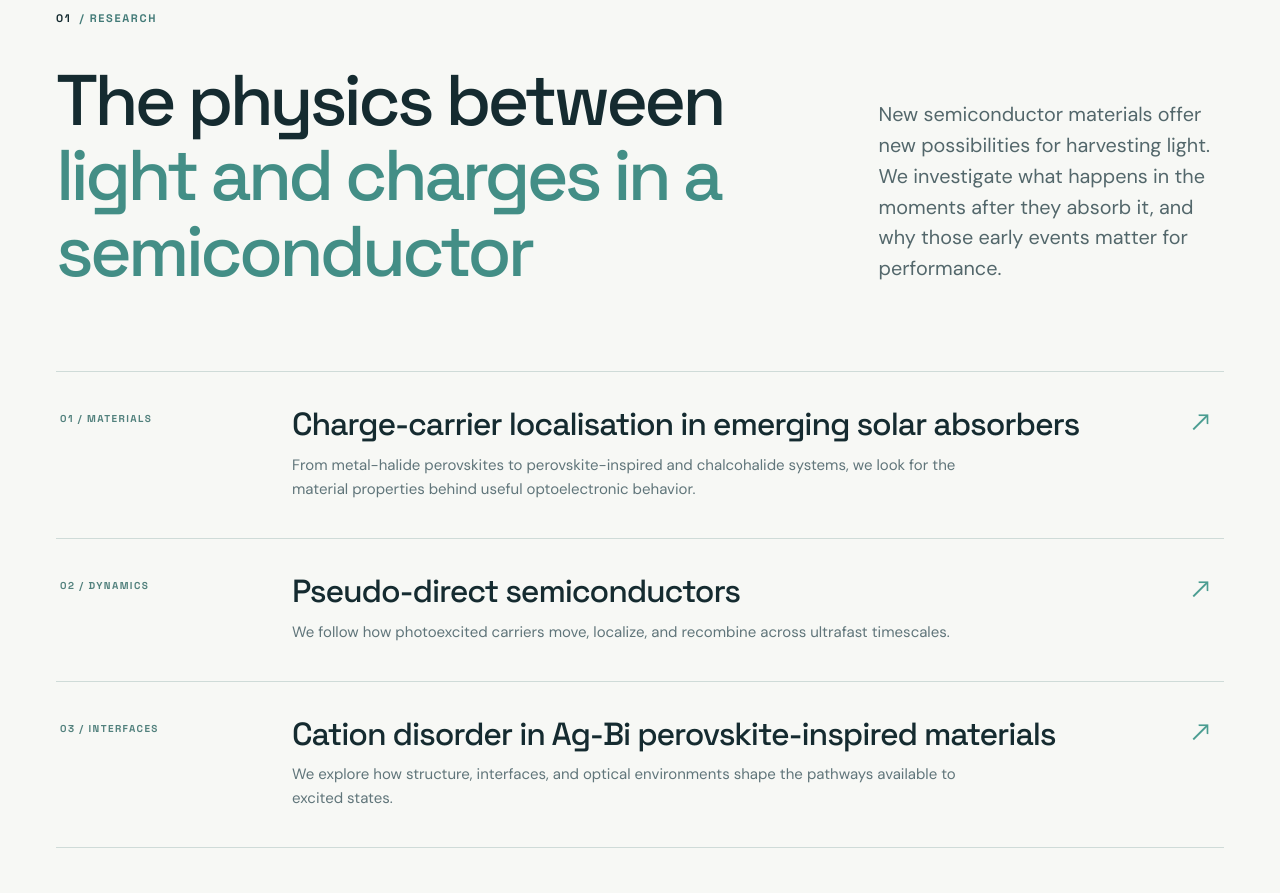
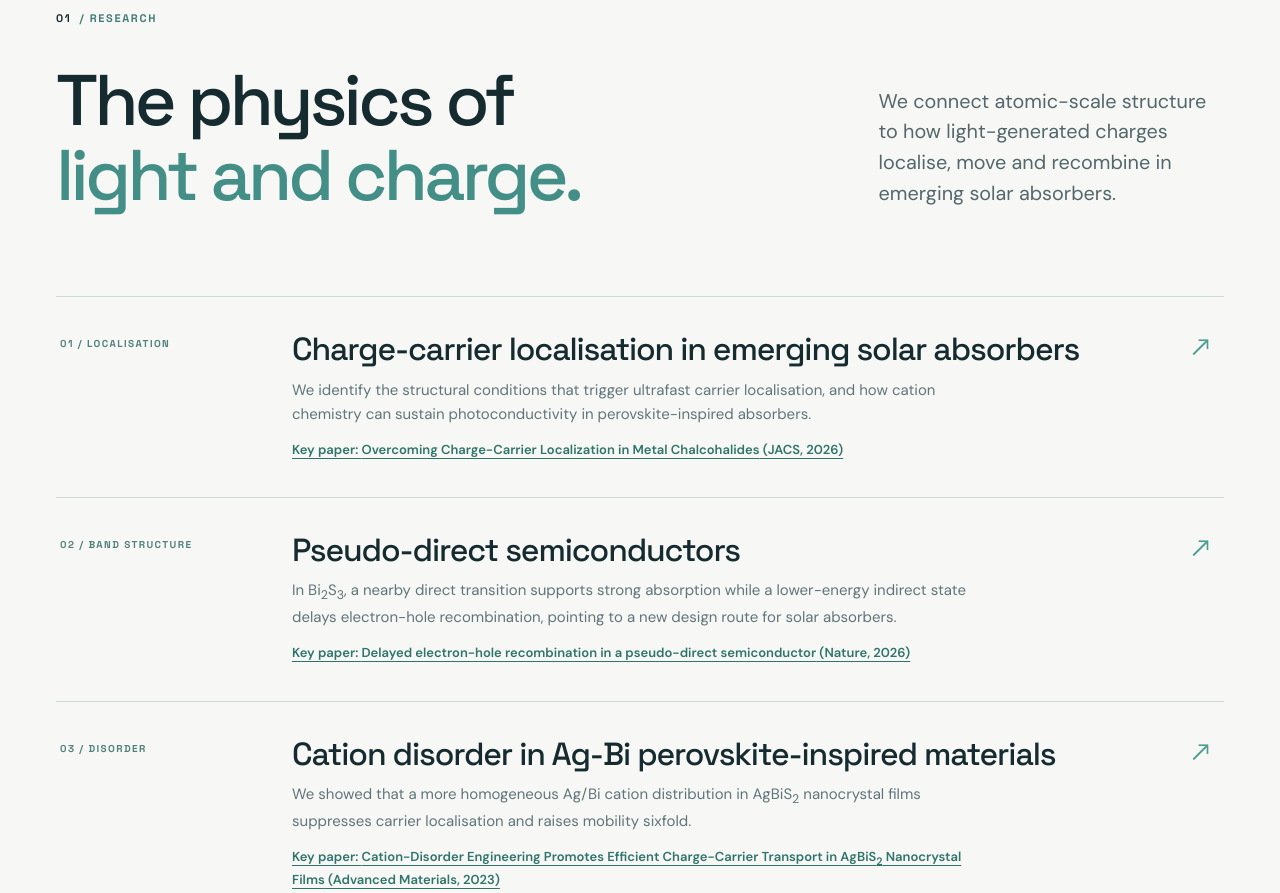
Before and after one commit to Semicond-Collective/Lab, a plain HTML site: page index.html in a window 1280 px wide. Shown: the part 840-1733 px from the top of the page. Drawn offline with Linux system fonts and the light colour scheme.

Commit message:
Clarify three research themes with primary publications

```diff
--- a/index.html
+++ b/index.html
@@ -62,23 +62,35 @@
         <div class="page-wrap">
           <div class="section-label reveal"><span>01</span> / RESEARCH</div>
           <div class="intro-grid">
-            <h2 class="display-heading reveal" id="research-title">The physics between<br><em>light and charges in a semiconductor</em></h2>
-            <p class="intro-lead reveal">New semiconductor materials offer new possibilities for harvesting light. We investigate what happens in the moments after they absorb it, and why those early events matter for performance.</p>
+            <h2 class="display-heading reveal" id="research-title">The physics of<br><em>light and charge.</em></h2>
+            <p class="intro-lead reveal">We connect atomic-scale structure to how light-generated charges localise, move and recombine in emerging solar absorbers.</p>
           </div>
           <div class="research-list">
             <article class="research-row reveal">
-              <span class="row-index">01 / MATERIALS</span>
-              <div><h3>Charge-carrier localisation  in emerging solar absorbers</h3><p>From metal-halide perovskites to perovskite-inspired and chalcohalide systems, we look for the material properties behind useful optoelectronic behavior.</p></div>
+              <span class="row-index">01 / LOCALISATION</span>
+              <div>
+                <h3>Charge-carrier localisation in emerging solar absorbers</h3>
+                <p>We identify the structural conditions that trigger ultrafast carrier localisation, and how cation chemistry can sustain photoconductivity in perovskite-inspired absorbers.</p>
+                <a class="research-reference" href="https://doi.org/10.1021/jacs.6c05142" target="_blank" rel="noopener noreferrer">Key paper: <cite>Overcoming Charge-Carrier Localization in Metal Chalcohalides</cite> (JACS, 2026)</a>
+              </div>
               <span class="row-mark" aria-hidden="true">&#8599;</span>
             </article>
             <article class="research-row reveal">
-              <span class="row-index">02 / DYNAMICS</span>
-              <div><h3>Pseudo-direct semiconductors</h3><p>We follow how photoexcited carriers move, localize, and recombine across ultrafast timescales.</p></div>
+              <span class="row-index">02 / BAND STRUCTURE</span>
+              <div>
+                <h3>Pseudo-direct semiconductors</h3>
+                <p>In Bi<sub>2</sub>S<sub>3</sub>, a nearby direct transition supports strong absorption while a lower-energy indirect state delays electron-hole recombination, pointing to a new design route for solar absorbers.</p>
+                <a class="research-reference" href="https://doi.org/10.1038/s41586-026-11223-x" target="_blank" rel="noopener noreferrer">Key paper: <cite>Delayed electron-hole recombination in a pseudo-direct semiconductor</cite> (Nature, 2026)</a>
+              </div>
               <span class="row-mark" aria-hidden="true">&#8599;</span>
             </article>
             <article class="research-row reveal">
-              <span class="row-index">03 / INTERFACES</span>
-              <div><h3>Cation disorder in Ag-Bi perovskite-inspired materials</h3><p>We explore how structure, interfaces, and optical environments shape the pathways available to excited states.</p></div>
+              <span class="row-index">03 / DISORDER</span>
+              <div>
+                <h3>Cation disorder in Ag-Bi perovskite-inspired materials</h3>
+                <p>We showed that a more homogeneous Ag/Bi cation distribution in AgBiS<sub>2</sub> nanocrystal films suppresses carrier localisation and raises mobility sixfold.</p>
+                <a class="research-reference" href="https://doi.org/10.1002/adma.202305009" target="_blank" rel="noopener noreferrer">Key paper: <cite>Cation-Disorder Engineering Promotes Efficient Charge-Carrier Transport in AgBiS<sub>2</sub> Nanocrystal Films</cite> (Advanced Materials, 2023)</a>
+              </div>
               <span class="row-mark" aria-hidden="true">&#8599;</span>
             </article>
           </div>
@@ -140,9 +152,9 @@
             <table class="people-table">
               <thead><tr><th scope="col">Role</th><th scope="col">Name</th><th scope="col">Details</th><th scope="col">Contact</th></tr></thead>
               <tbody>
-                <tr><td>Group lead</td><th scope="row">Marcello Righetto</th><td>Assistant Professor (tenure-track), University of Padova</td><td><a href="mailto:marcello.righetto@unipd.it">Email <span aria-hidden="true">&#8599;</span></a></td></tr>
-                <tr><td>PhD student</td><th scope="row">Daniel Zabotto</th><td>1st Year PhD Student in Molecular Science, DiSC</td><td><a href="mailto:daniel.zabotto@studenti.unipd.it">Email <span aria-hidden="true">&#8599;</span></a></td></tr>
-                <tr><td>PhD student</td><th scope="row">Maria Francesca Cherchi</th><td>2nd Year PhD Student in Molecular Science,Co-supervised with primary supervisor Prof. Elisabetta Collini</td><td><a href="mailto:mariafrancesca.cherchi@phd.unipd.it">Email <span aria-hidden="true">&#8599;</span></a></td></tr>
+                <tr><td>Group lead</td><th scope="row">Marcello Righetto</th><td>Tenure-track Assistant Professor, University of Padova</td><td><a href="mailto:marcello.righetto@unipd.it">Email <span aria-hidden="true">&#8599;</span></a></td></tr>
+                <tr><td>PhD student</td><th scope="row">Daniel Zabotto</th><td>First-year PhD student in Molecular Science, DiSC</td><td><a href="mailto:daniel.zabotto@studenti.unipd.it">Email <span aria-hidden="true">&#8599;</span></a></td></tr>
+                <tr><td>PhD student</td><th scope="row">Maria Francesca Cherchi</th><td>Second-year PhD student in Molecular Science; co-supervised (primary supervisor: Prof. Elisabetta Collini)</td><td><a href="mailto:mariafrancesca.cherchi@phd.unipd.it">Email <span aria-hidden="true">&#8599;</span></a></td></tr>
               </tbody>
             </table>
           </div>
```
